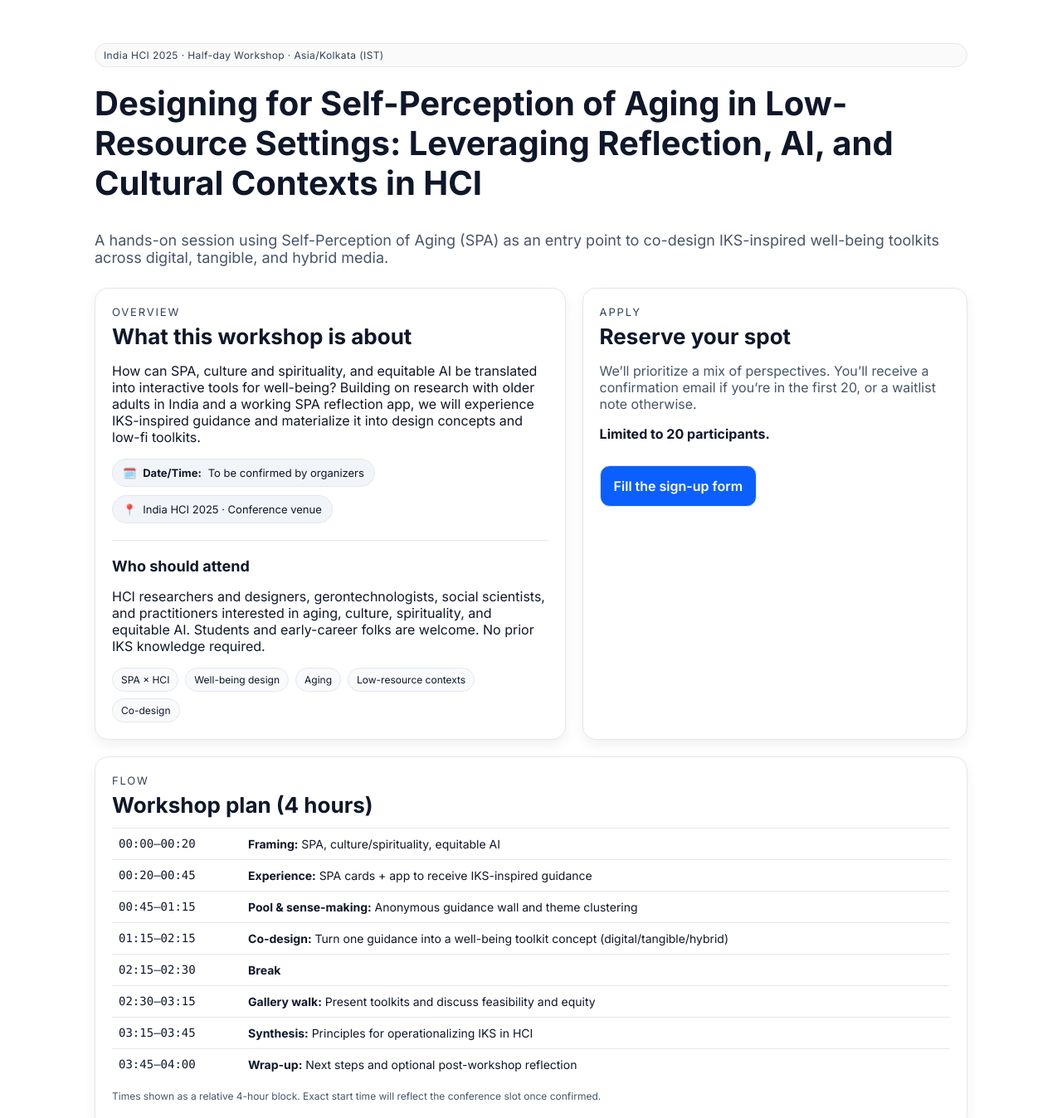
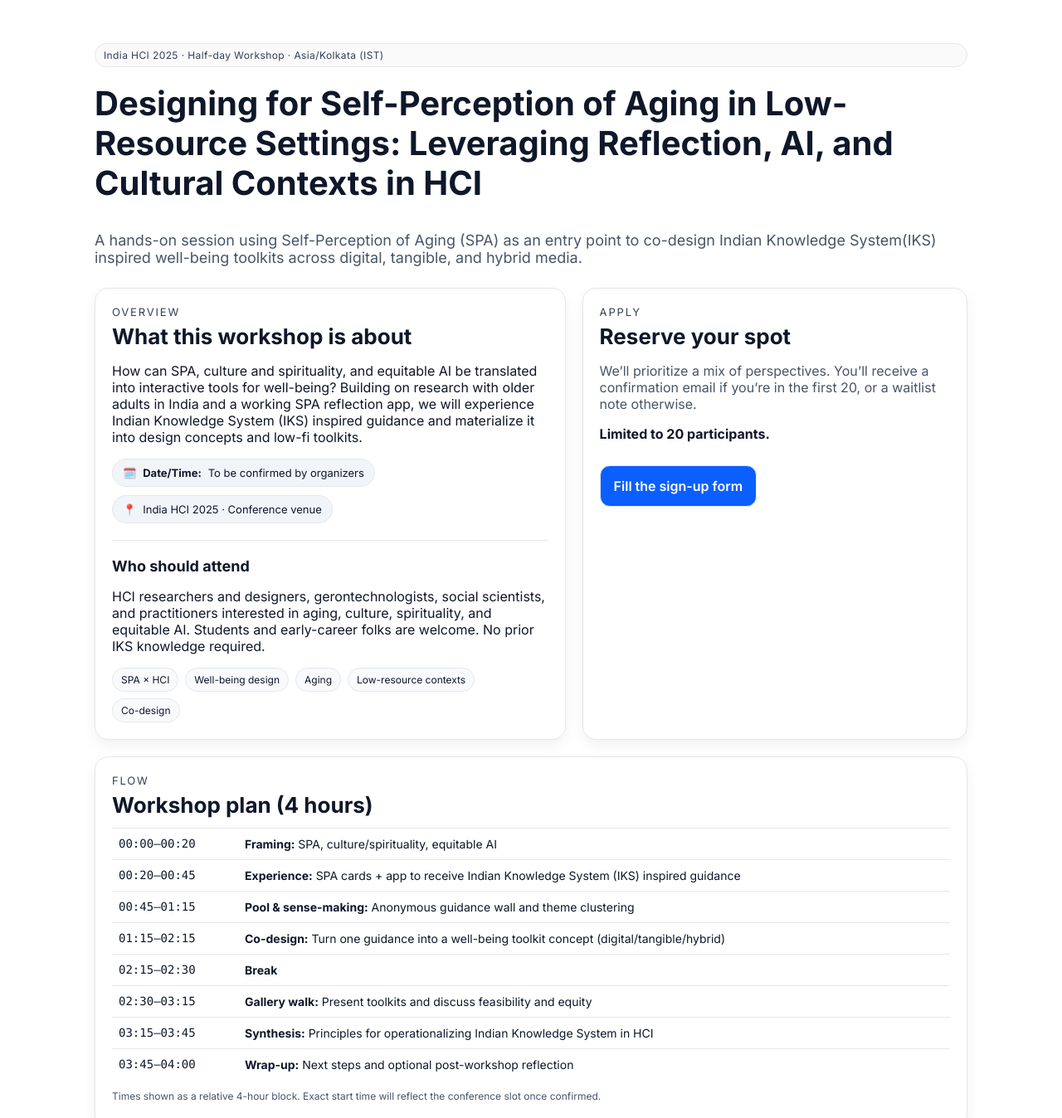
Before and after one commit to nkhanuja-glitch/indiahci-workshop, a plain HTML site: page index.html in a window 1280 px wide. Shown: the top 1348 px of the page at 83% size. Drawn offline with Linux system fonts and the light colour scheme.

Commit message:
Add files via upload

```diff
--- a/index.html
+++ b/index.html
@@ -50,7 +50,7 @@
     <header>
       <span class="badge">India HCI 2025 · Half-day Workshop · Asia/Kolkata (IST)</span>
       <h1>Designing for Self-Perception of Aging in Low-Resource Settings: Leveraging Reflection, AI, and Cultural Contexts in HCI</h1>
-      <p class="sub">A hands-on session using Self-Perception of Aging (SPA) as an entry point to co-design IKS-inspired well-being toolkits across digital, tangible, and hybrid media.</p>
+      <p class="sub">A hands-on session using Self-Perception of Aging (SPA) as an entry point to co-design Indian Knowledge System(IKS) inspired well-being toolkits across digital, tangible, and hybrid media.</p>
     </header>
 
     <div class="grid">
@@ -59,7 +59,7 @@
         <div class="kicker">Overview</div>
         <h2>What this workshop is about</h2>
         <p>
-          How can SPA, culture and spirituality, and equitable AI be translated into interactive tools for well-being? Building on research with older adults in India and a working SPA reflection app, we will experience IKS-inspired guidance and materialize it into design concepts and low-fi toolkits.
+          How can SPA, culture and spirituality, and equitable AI be translated into interactive tools for well-being? Building on research with older adults in India and a working SPA reflection app, we will experience Indian Knowledge System (IKS) inspired guidance and materialize it into design concepts and low-fi toolkits.
         </p>
         <div class="row" aria-label="key info">
           <div class="pill" title="date"><span>🗓️</span> <strong>Date/Time:</strong> To be confirmed by organizers</div>
@@ -100,12 +100,12 @@
       <table class="schedule" role="table">
         <tbody>
           <tr><td class="mono">00:00–00:20</td><td><strong>Framing:</strong> SPA, culture/spirituality, equitable AI</td></tr>
-          <tr><td class="mono">00:20–00:45</td><td><strong>Experience:</strong> SPA cards + app to receive IKS-inspired guidance</td></tr>
+          <tr><td class="mono">00:20–00:45</td><td><strong>Experience:</strong> SPA cards + app to receive Indian Knowledge System (IKS) inspired guidance</td></tr>
           <tr><td class="mono">00:45–01:15</td><td><strong>Pool & sense-making:</strong> Anonymous guidance wall and theme clustering</td></tr>
           <tr><td class="mono">01:15–02:15</td><td><strong>Co-design:</strong> Turn one guidance into a well-being toolkit concept (digital/tangible/hybrid)</td></tr>
           <tr><td class="mono">02:15–02:30</td><td><strong>Break</strong></td></tr>
           <tr><td class="mono">02:30–03:15</td><td><strong>Gallery walk:</strong> Present toolkits and discuss feasibility and equity</td></tr>
-          <tr><td class="mono">03:15–03:45</td><td><strong>Synthesis:</strong> Principles for operationalizing IKS in HCI</td></tr>
+          <tr><td class="mono">03:15–03:45</td><td><strong>Synthesis:</strong> Principles for operationalizing Indian Knowledge System in HCI</td></tr>
           <tr><td class="mono">03:45–04:00</td><td><strong>Wrap-up:</strong> Next steps and optional post-workshop reflection</td></tr>
         </tbody>
       </table>
@@ -133,8 +133,8 @@
       <div class="kicker">Details</div>
       <h2>FAQ</h2>
       <h3>What will I make in the workshop?</h3>
-      <p>A low-fi concept for a well-being toolkit (for example, a digital interaction, tangible device, ritual guide, or hybrid service) grounded in IKS-inspired guidance.</p>
-      <h3>Do I need prior knowledge of IKS or SPA?</h3>
+      <p>A low-fi concept for a well-being toolkit (for example, a digital interaction, tangible device, ritual guide, or hybrid service) grounded in Indian Knowledge System (IKS) inspired guidance.</p>
+      <h3>Do I need prior knowledge of Indian Knowledge System or Self-Perception of Aging?</h3>
       <p>No. We will provide short primers and design prompts.</p>
       <h3>What do you do with the outputs?</h3>
       <p>With consent, we may analyze anonymized artifacts for a post-workshop academic write-up.</p>
```
